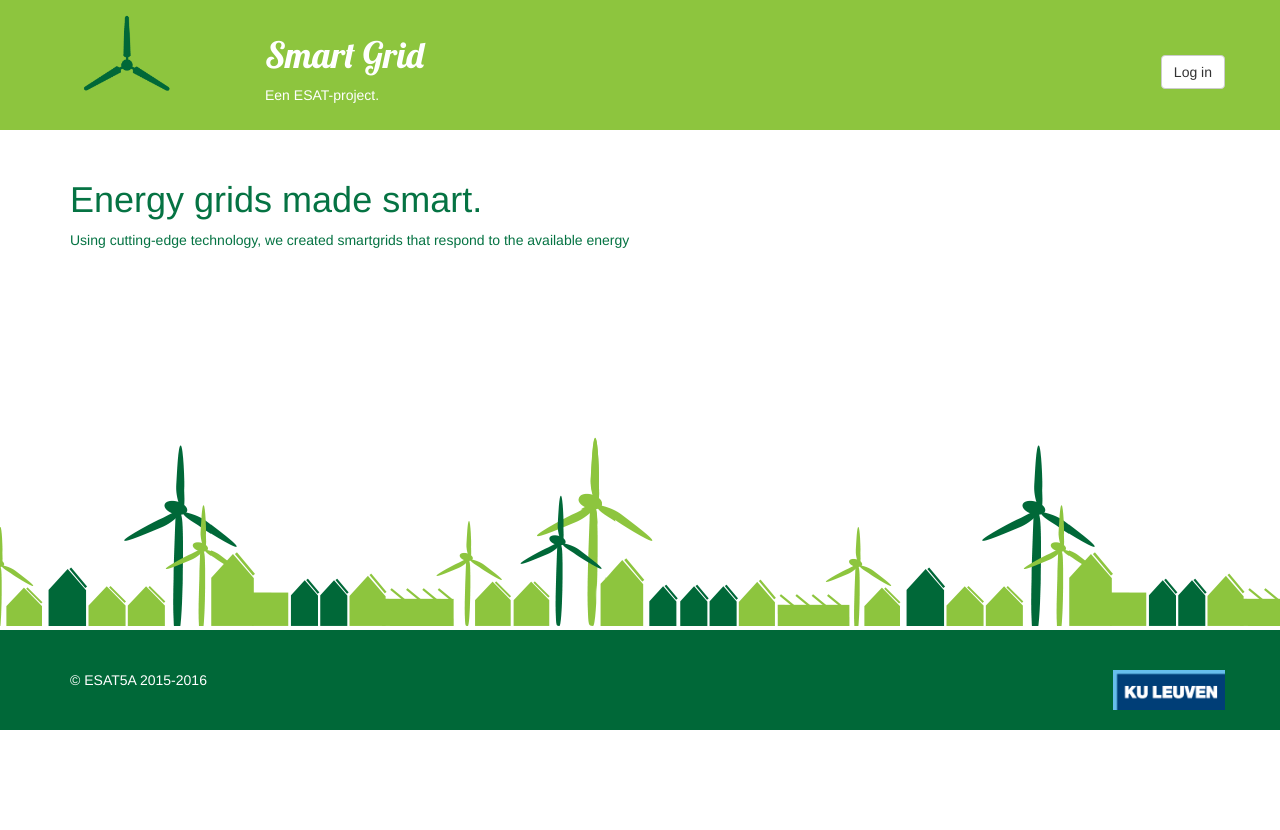
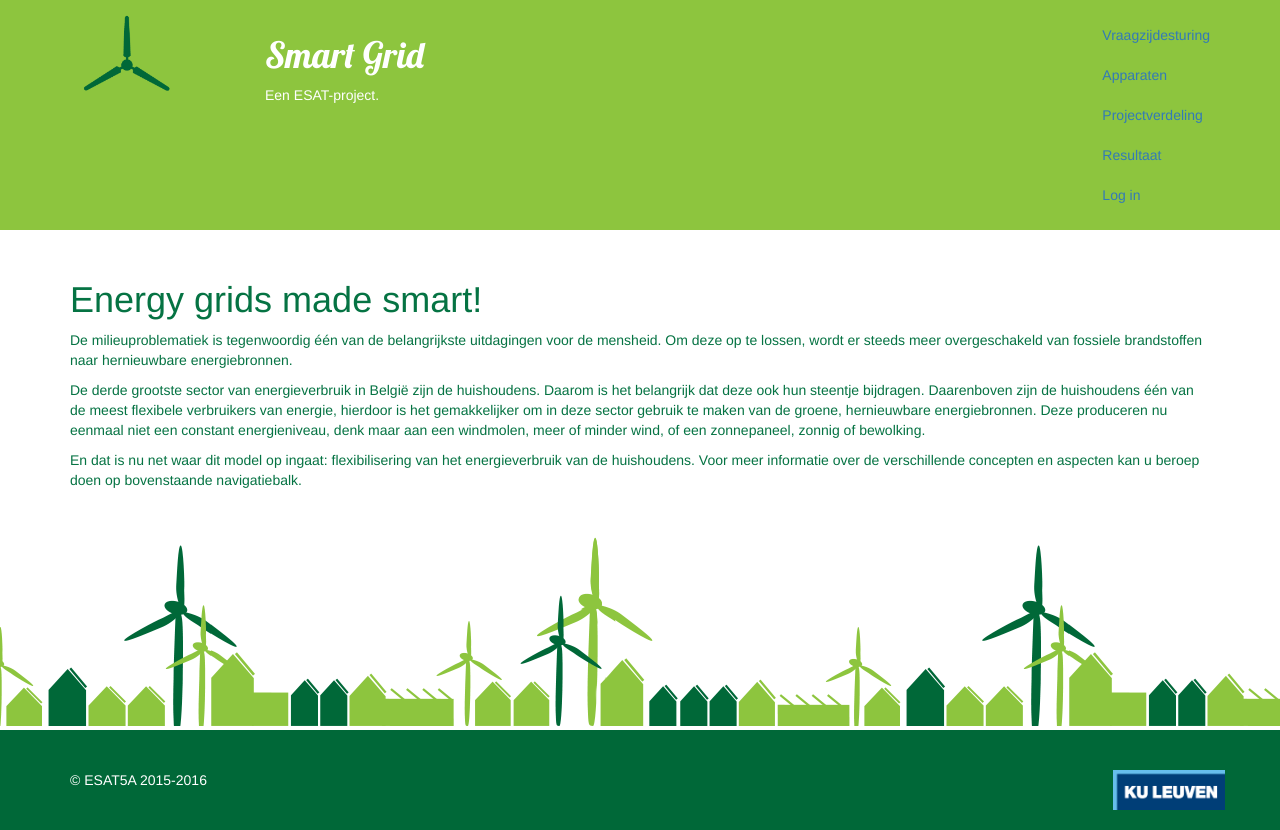
Before and after one commit to Tijs-B/ESAT-EnergyHousing, a Django app: page / in a window 1280 px wide. Before the commit the page ends 730 px from the top, so only its background shows below. Run offline with Django 3.2, Linux system fonts and the light colour scheme; parts of the project's set-up code (start-up, migrations or seed data) failed here and were passed over; some libraries are stand-ins or nearby versions.

Commit message:
Voorlopige progressie

```diff
--- a/smartgrid/templates/smartgrid/base_home.html
+++ b/smartgrid/templates/smartgrid/base_home.html
@@ -38,7 +38,13 @@
                     <p>Een ESAT-project.</p>
                 </div>
                 <div class="pull-right">
-                    <a href="{% url 'smartgrid:login' %}" class="btn btn-default">Log in</a>
+                    <ul class="nav">
+                        <li><a href="{% url 'smartgrid:vraagzijdesturing' %}">Vraagzijdesturing</a></li>
+                        <li><a href="{% url 'smartgrid:info_apparaten' %}">Apparaten</a></li>
+                        <li><a href="{% url 'smartgrid:projectverdeling' %}">Projectverdeling</a></li>
+                        <li><a href="{% url 'smartgrid:resultaat' %}">Resultaat</a></li>
+                        <li><a href="{% url 'smartgrid:login' %}">Log in</a></li>
+                    </ul>
                 </div>
             </div>
         </div>
--- /dev/null
+++ b/smartgrid/templates/smartgrid/info_apparaten.html
@@ -0,0 +1,4 @@
+{% extends "smartgrid/base_home.html" %}
+{% block content %}
+<h1>Test</h1>
+{% endblock content %}
--- a/smartgrid/templates/smartgrid/prehomepage.html
+++ b/smartgrid/templates/smartgrid/prehomepage.html
@@ -1,6 +1,14 @@
 {% extends "smartgrid/base_home.html" %}
 
 {% block content %}
-<h1>Energy grids made smart.</h1>
-<p>Using cutting-edge technology, we created smartgrids that respond to the available energy</p>
+<h1>Energy grids made smart!</h1>
+<p>
+    De milieuproblematiek is tegenwoordig &eacute;&eacute;n van de belangrijkste uitdagingen voor de mensheid. Om deze op te lossen, wordt er steeds meer overgeschakeld van fossiele brandstoffen naar hernieuwbare energiebronnen.
+</p>
+<p>
+    De derde grootste sector van energieverbruik in Belgi&euml; zijn de huishoudens. Daarom is het belangrijk dat deze ook hun steentje bijdragen. Daarenboven zijn de huishoudens &eacute;&eacute;n van de meest flexibele verbruikers van energie, hierdoor is het gemakkelijker om in deze sector gebruik te maken van de groene, hernieuwbare energiebronnen. Deze produceren nu eenmaal niet een constant energieniveau, denk maar aan een windmolen, meer of minder wind, of een zonnepaneel, zonnig of bewolking.
+</p>
+<p>
+    En dat is nu net waar dit model op ingaat: flexibilisering van het energieverbruik van de huishoudens. Voor meer informatie over de verschillende concepten en aspecten kan u beroep doen op bovenstaande navigatiebalk.
+</p>
 {% endblock content %}
--- /dev/null
+++ b/smartgrid/templates/smartgrid/projectverdeling.html
@@ -0,0 +1,4 @@
+{% extends "smartgrid/base_home.html" %}
+{% block content %}
+<h1>Test</h1>
+{% endblock content %}
--- /dev/null
+++ b/smartgrid/templates/smartgrid/resultaat.html
@@ -0,0 +1,4 @@
+{% extends "smartgrid/base_home.html" %}
+{% block content %}
+<h1>Test</h1>
+{% endblock content %}
--- a/smartgrid/urls.py
+++ b/smartgrid/urls.py
@@ -4,6 +4,10 @@ from . import views
 
 urlpatterns = [
     url(r'^$', views.testpage, name='prehomepage'),
+    url(r'^resultaat/$',views.resultaat,name='resultaat'),
+    url(r'^info_apparaten/$',views.info_apparaten,name='info_apparaten'),
+    url(r'^vraagzijdesturing/$',views.vraagzijdesturing,name='vraagzijdesturing'),
+    url(r'^projectverdeling/$',views.projectverdeling,name='projectverdeling'),
     # Login-urls
     url(r'^accounts/login/$', views.login, name='login'),
     url(r'^accounts/auth/$', views.auth_view, name='auth'),
--- a/smartgrid/views.py
+++ b/smartgrid/views.py
@@ -12,12 +12,32 @@ from .models import *
 
 # Create your views here.
 
+# Prehomepage
+
 
 def testpage(request):
     # template = loader.get_template('smartgrid/prehomepage.html')
     print 'testpage'
     context = {}
     return render(request, 'smartgrid/prehomepage.html', context)
+
+
+def resultaat(request):
+    return render(request,'smartgrid/resultaat.html')
+
+
+def info_apparaten(request):
+    return render(request,'smartgrid/info_apparaten.html')
+
+
+def vraagzijdesturing(request):
+    return render(request,'smartgrid/vraagzijdesturing.html')
+
+
+def projectverdeling(request):
+    return render(request,'smartgrid/projectverdeling.html')
+
+# Login
 
 
 def login(request):
@@ -54,6 +74,7 @@ def logout(request):
     template = loader.get_template('smartgrid/logout.html')
     return HttpResponse(template.render())
 
+# Na login
 
 def home(request):
     # template = loader.get_template('smartgrid/homepage.html')
```
Also changed, not shown: smartgrid/templates/smartgrid/vraagzijdesturing.html (added, +12 -0 lines), smartgrid/static/smartgrid/img/vraagzijdesturing.png (added).
